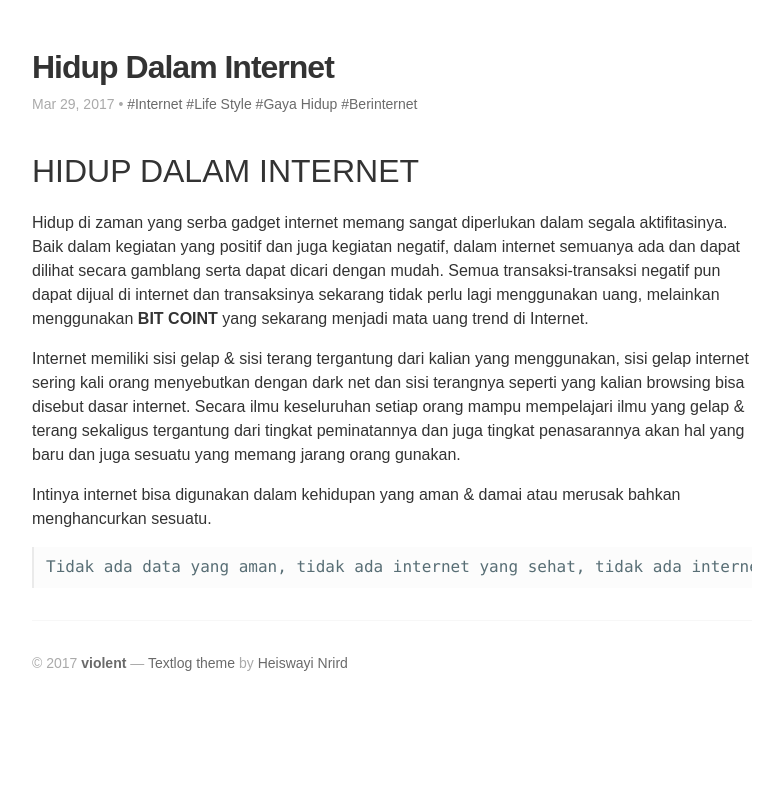
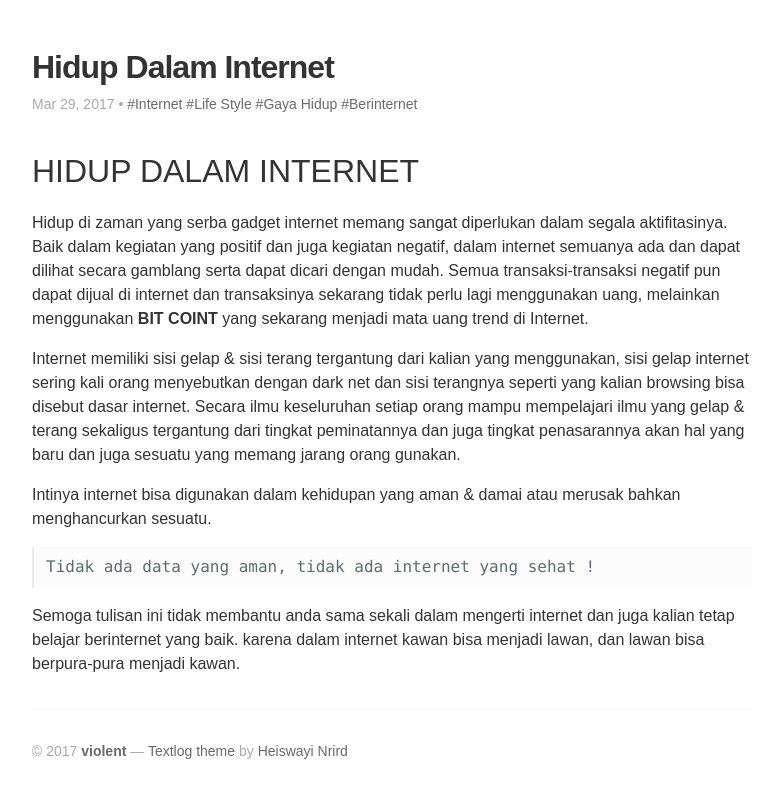
Before and after one commit to naufaltrix/naufaltrix.github.io, a Jekyll site: the page built from _posts/2017-03-29-hidup-dalam-internet.md, in a window 1280 px wide. Shown: the top 798 px of the page, without its empty margins (8-791 px from the left). Built offline with Jekyll 4.4.1, drawn with Linux system fonts in a browser that asks for light colours; some web fonts are replaced; comment, search, counter and statistics services are not loaded.

Commit message:
Update 2017-03-29-hidup-dalam-internet.md

````diff
--- a/_posts/2017-03-29-hidup-dalam-internet.md
+++ b/_posts/2017-03-29-hidup-dalam-internet.md
@@ -21,5 +21,7 @@ hal yang baru dan juga sesuatu yang memang jarang orang gunakan.
 Intinya internet bisa digunakan dalam kehidupan yang aman & damai atau merusak bahkan menghancurkan sesuatu.
 
 ``` markdown
-Tidak ada data yang aman, tidak ada internet yang sehat, tidak ada internet yang baik
+Tidak ada data yang aman, tidak ada internet yang sehat !
 ```
+Semoga tulisan ini tidak membantu anda sama sekali dalam mengerti internet dan juga kalian tetap belajar berinternet yang baik.
+karena dalam internet kawan bisa menjadi lawan, dan lawan bisa berpura-pura menjadi kawan.
````
